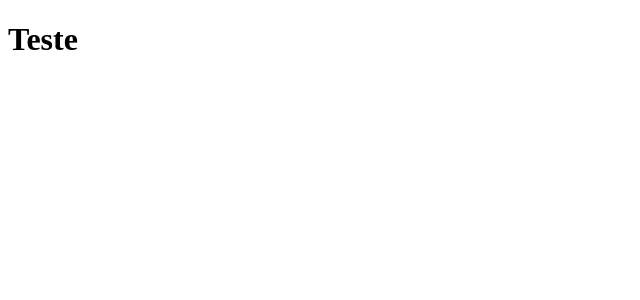
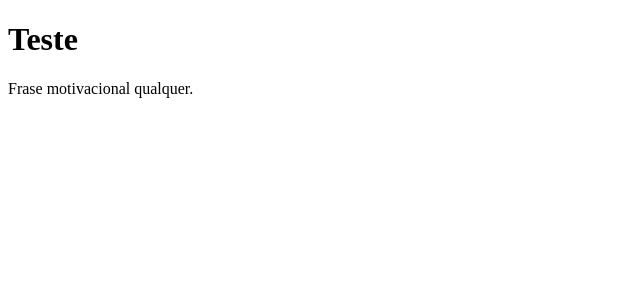
Before and after one commit to andrerousselet/clone-tabnews, a Next.js app: page / in a window 1280 px wide. Shown: the top 300 px of the page, without its empty margins (0-640 px from the left). Built offline with nearby package versions, Linux system fonts and the light colour scheme.

Commit message:
feat(index): add some text

```diff
--- a/pages/index.js
+++ b/pages/index.js
@@ -1,5 +1,10 @@
 function Home() {
-  return <h1>Teste</h1>
+  return (
+    <div>
+      <h1>Teste</h1>
+      <p>Frase motivacional qualquer.</p>
+    </div>
+    )
 }
 
 export default Home;
```
